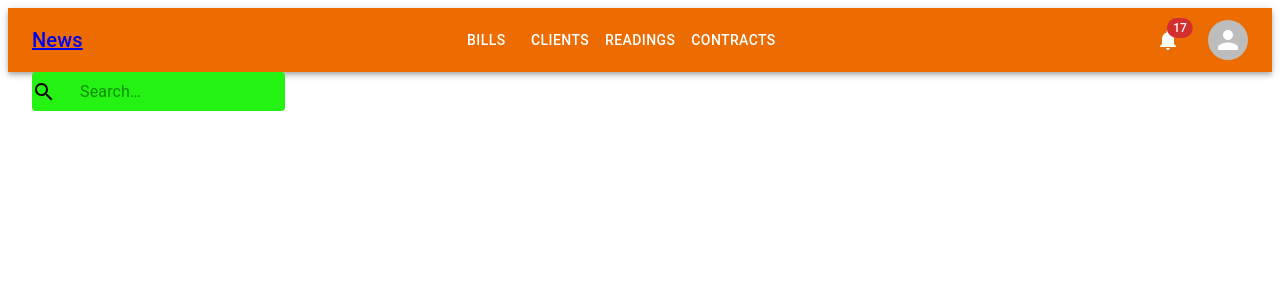
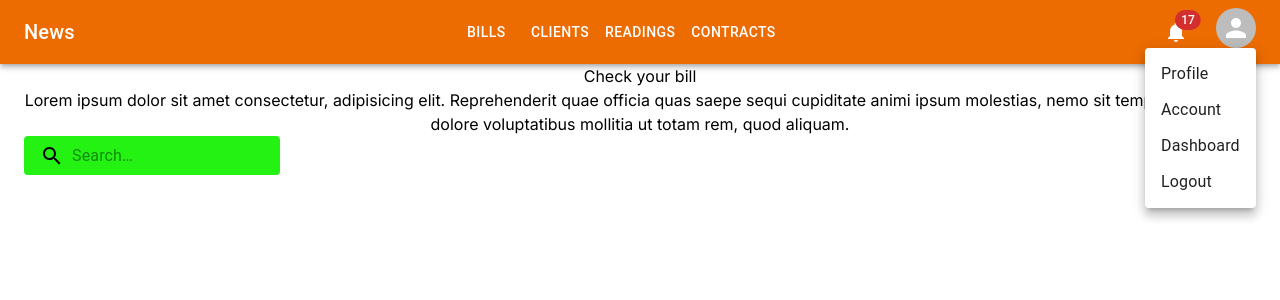
Before and after one commit to Wobins/ibis, a Next.js app: page / in a window 1280 px wide. Both pictures are taken after a click on the button 1228 px from the left and 40 px from the top of the page. Shown: the top 300 px of the page. Built offline with nearby package versions, Linux system fonts and the light colour scheme.

Commit message:
Imported tailwind css

```diff
--- a/package.json
+++ b/package.json
@@ -21,8 +21,11 @@
     "@types/node": "^20",
     "@types/react": "^18",
     "@types/react-dom": "^18",
+    "autoprefixer": "^10.4.17",
     "eslint": "^8",
     "eslint-config-next": "14.0.4",
+    "postcss": "^8.4.33",
+    "tailwindcss": "^3.4.1",
     "typescript": "^5"
   }
 }
--- /dev/null
+++ b/postcss.config.js
@@ -0,0 +1,6 @@
+module.exports = {
+  plugins: {
+    tailwindcss: {},
+    autoprefixer: {},
+  },
+}
--- a/src/_components/navbar/index.tsx
+++ b/src/_components/navbar/index.tsx
@@ -17,20 +17,33 @@ import {
     Drawer,
     ListItem,
     ListItemButton,
-    ListItemText
+    ListItemText,
+    MenuItem,
+    Menu
 } from '@mui/material';
 import {
     Notifications,
-    Menu
 } from '@mui/icons-material';
+import MenuIcon from '@mui/icons-material/Menu';
 
 const pages: string[]  = ["bills", "clients", "readings", "contracts"];
+const settings: string[] = ['Profile', 'Account', 'Dashboard', 'Logout'];
 const drawerWidth = 240;
 
 const NavBar = (props: Props) => {
     const { window } = props;
     const [isLoggedIn, setIsLoggedIn] = useState(true);
     const [mobileOpen, setMobileOpen] = useState(false);
+    const [anchorEl, setAnchorEl] = useState<null | HTMLElement>(null);
+    const open = Boolean(anchorEl);
+
+    const handleClickAccountMenu = (event: React.MouseEvent<HTMLElement>) => {
+        setAnchorEl(event.currentTarget);
+    };
+
+    const handleCloseAccountMenu = () => {
+        setAnchorEl(null);
+    };
 
     const handleDrawerToggle = () => {
         setMobileOpen((prevState) => !prevState);
@@ -73,7 +86,7 @@ const NavBar = (props: Props) => {
                                     mr: 2,
                                 }}
                             >
-                                <Menu />
+                                <MenuIcon />
                             </IconButton>
                         )
                     }
@@ -111,9 +124,32 @@ const NavBar = (props: Props) => {
                                             <Notifications/>
                                         </Badge>
                                     </IconButton>
-                                    <IconButton sx={{ p: 0 }}>
-                                        <Avatar alt="Remy Sharp" src="" />
-                                    </IconButton>
+                                    <Box >
+                                        <IconButton
+                                            onClick={handleClickAccountMenu}
+                                            sx={{ p: 0 }}
+                                            aria-controls={open ? 'account-menu' : undefined}
+                                            aria-haspopup="true"
+                                            aria-expanded={open ? 'true' : undefined}
+                                        >
+                                            <Avatar alt="Remy Sharp" src="" />
+                                        </IconButton>
+                                        <Menu
+                                            anchorEl={anchorEl}
+                                            id="account-menu"
+                                            open={open}
+                                            onClose={handleCloseAccountMenu}
+                                            onClick={handleCloseAccountMenu}
+                                            transformOrigin={{ horizontal: 'right', vertical: 'top' }}
+                                            anchorOrigin={{ horizontal: 'right', vertical: 'bottom' }}
+                                        >
+                                            {settings.map((setting) => (
+                                                <MenuItem key={setting} onClick={handleCloseAccountMenu}>
+                                                    <Typography textAlign="center">{setting}</Typography>
+                                                </MenuItem>
+                                            ))}
+                                        </Menu>
+                                    </Box>
 
                                 </Stack>
                             </>
--- a/src/_components/searchbar/index.tsx
+++ b/src/_components/searchbar/index.tsx
@@ -26,7 +26,7 @@ const SearchBar = () => {
     }));
 
     const SearchIconWrapper = styled('div')(({ theme }) => ({
-        // padding: theme.spacing(0, 2),
+        padding: theme.spacing(0, 2),
         height: '100%',
         position: 'absolute',
         pointerEvents: 'none',
--- a/src/app/globals.css
+++ b/src/app/globals.css
@@ -1,3 +1,7 @@
+@tailwind base;
+@tailwind components;
+@tailwind utilities;
+
 /* :root {
   --max-width: 1100px;
   --border-radius: 12px;
@@ -71,7 +75,7 @@
     --card-rgb: 100, 100, 100;
     --card-border-rgb: 200, 200, 200;
   }
-}
+} */
 
 * {
   box-sizing: border-box;
@@ -85,7 +89,13 @@ body {
   overflow-x: hidden;
 }
 
-body {
+a {
+  color: inherit;
+  text-decoration: none;
+}
+
+
+/* body {
   color: rgb(var(--foreground-rgb));
   background: linear-gradient(
       to bottom,
@@ -95,10 +105,6 @@ body {
     rgb(var(--background-start-rgb));
 }
 
-a {
-  color: inherit;
-  text-decoration: none;
-}
 
 @media (prefers-color-scheme: dark) {
   html {
--- a/src/app/layout.tsx
+++ b/src/app/layout.tsx
@@ -1,6 +1,7 @@
 import type { Metadata } from 'next'
 import { Inter } from 'next/font/google'
 import './globals.css'
+import NavBar from '@/_components/navbar'
 
 const inter = Inter({ subsets: ['latin'] })
 
@@ -16,7 +17,10 @@ export default function RootLayout({
 }) {
   return (
     <html lang="en">
-      <body className={inter.className}>{children}</body>
+      <body className={inter.className}>
+        <NavBar />
+        {children}
+      </body>
     </html>
   )
 }
--- a/src/app/page.tsx
+++ b/src/app/page.tsx
@@ -3,7 +3,7 @@ import styles from './page.module.css'
 import NavBar from '@/_components/navbar'
 import SearchBar from '@/_components/searchbar'
 
-export default function Home() {
+const Home = () => {
   return (
     // <main className={styles.main}>
     //   <div className={styles.description}>
@@ -93,12 +93,23 @@ export default function Home() {
     //     </a>
     //   </div>
     // </main>
+
     <main>
-      <NavBar />
+      <section className="hero-section container mx-auto">
+        <div className="hero-title text-center">
+          <h1>Check your bill</h1>
+          <p>
+            Lorem ipsum dolor sit amet consectetur, adipisicing elit. Reprehenderit quae officia quas saepe sequi cupiditate animi ipsum molestias, nemo sit temporibus officiis dolore voluptatibus mollitia ut totam rem, quod aliquam.
+          </p>
+        </div>
+        <div>
+          <SearchBar />
+        </div>
+      </section>
+      <section className="details-section"></section>
+    </main>
 
-      <div className="m-4">
-        <SearchBar />
-      </div>
-    </main>
-  )
+  );
 }
+
+export default Home;
--- /dev/null
+++ b/tailwind.config.js
@@ -0,0 +1,15 @@
+/** @type {import('tailwindcss').Config} */
+module.exports = {
+  content: [
+    './app/**/*.{js,ts,jsx,tsx,mdx}', // Note the addition of the `app` directory.
+    './pages/**/*.{js,ts,jsx,tsx,mdx}',
+    './components/**/*.{js,ts,jsx,tsx,mdx}',
+
+    // Or if using `src` directory:
+    './src/**/*.{js,ts,jsx,tsx,mdx}',
+  ],
+  theme: {
+    extend: {},
+  },
+  plugins: [],
+}
```
Also changed, not shown: 1 other file (tests, documents, lock files or other folders).
